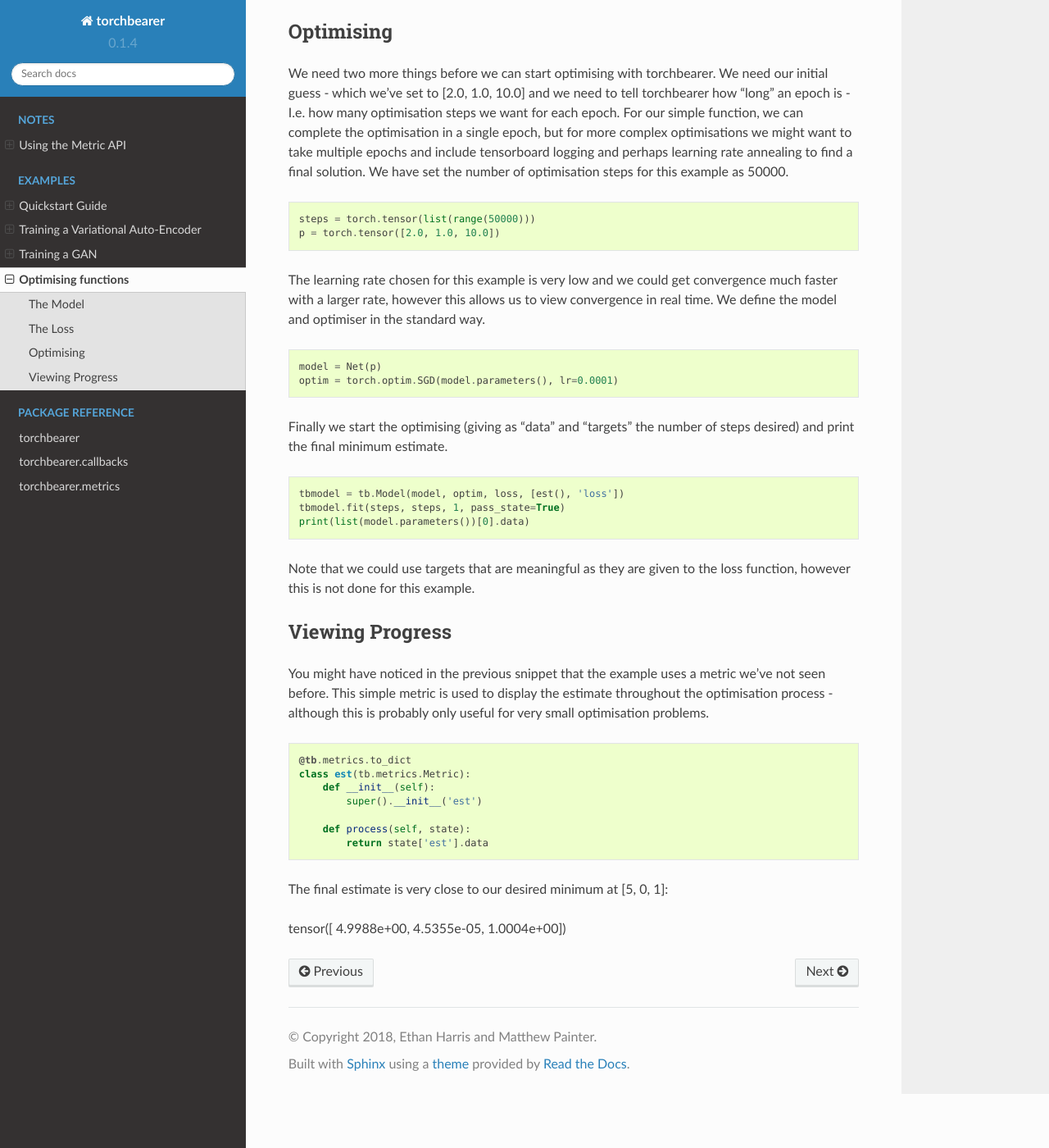
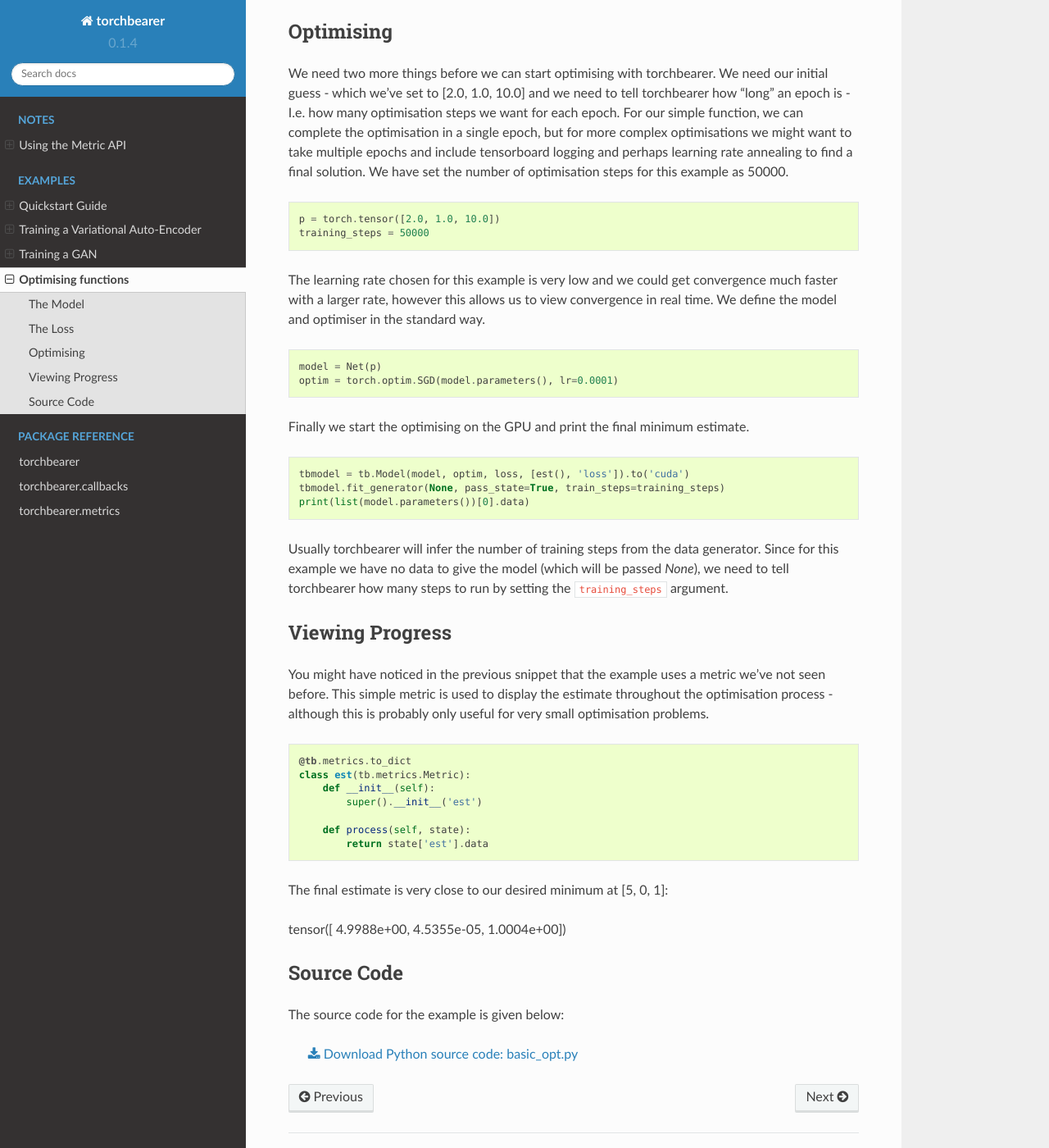
Before and after one commit to pytorchbearer/torchbearer, a Sphinx documentation site: the page built from docs/examples/basic_opt.rst, in a window 1280 px wide and 1400 px high, scrolled down 1048 px. Shown: the whole window at 82% size. Built offline with Sphinx 7.4.7 and the Read the Docs theme 2.0.0, drawn with Linux system fonts in a browser that asks for light colours.

Commit message:
Update basic optimisation example

```diff
--- a/docs/_static/examples/basic_opt.py
+++ b/docs/_static/examples/basic_opt.py
@@ -40,12 +40,12 @@ class est(tb.metrics.Metric):
         return state['est'].data
 
 
-steps = torch.tensor(list(range(50000)))
 p = torch.tensor([2.0, 1.0, 10.0])
+training_steps = 50000
 
 model = Net(p)
 optim = torch.optim.SGD(model.parameters(), lr=0.0001)
 
-tbmodel = tb.Model(model, optim, loss, [est(), 'loss'])
-tbmodel.fit(steps, steps, 1, pass_state=True)
+tbmodel = tb.Model(model, optim, loss, [est(), 'loss']).to('cuda')
+tbmodel.fit_generator(None, pass_state=True, train_steps=training_steps)
 print(list(model.parameters())[0].data)
--- a/docs/examples/basic_opt.rst
+++ b/docs/examples/basic_opt.rst
@@ -46,13 +46,14 @@ We define the model and optimiser in the standard way.
    :language: python
    :lines: 46-47
 
-Finally we start the optimising (giving as "data" and "targets" the number of steps desired) and print the final minimum estimate.
+Finally we start the optimising on the GPU and print the final minimum estimate.
 
 .. literalinclude:: /_static/examples/basic_opt.py
    :language: python
    :lines: 49-51
 
-Note that we could use targets that are meaningful as they are given to the loss function, however this is not done for this example.
+Usually torchbearer will infer the number of training steps from the data generator.
+Since for this example we have no data to give the model (which will be passed `None`), we need to tell torchbearer how many steps to run by setting the ``training_steps`` argument.
 
 
 Viewing Progress
@@ -68,3 +69,10 @@ This simple metric is used to display the estimate throughout the optimisation p
 The final estimate is very close to our desired minimum at [5, 0, 1]:
 
 tensor([ 4.9988e+00,  4.5355e-05,  1.0004e+00])
+
+Source Code
+^^^^^^^^^^^^^^^^^^^^^^^^^^^^^^^^^^^^
+
+The source code for the example is given below:
+
+ :download:`Download Python source code: basic_opt.py </_static/examples/basic_opt.py>`
```
